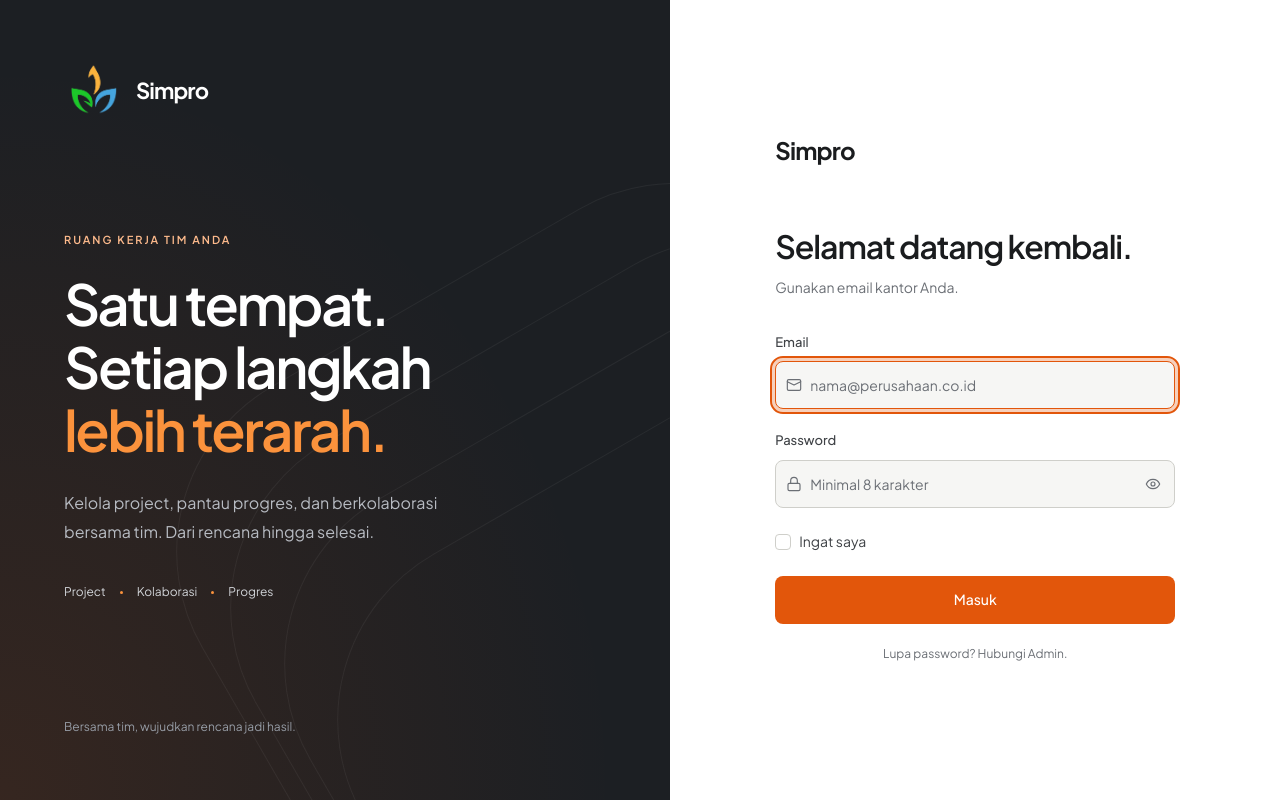
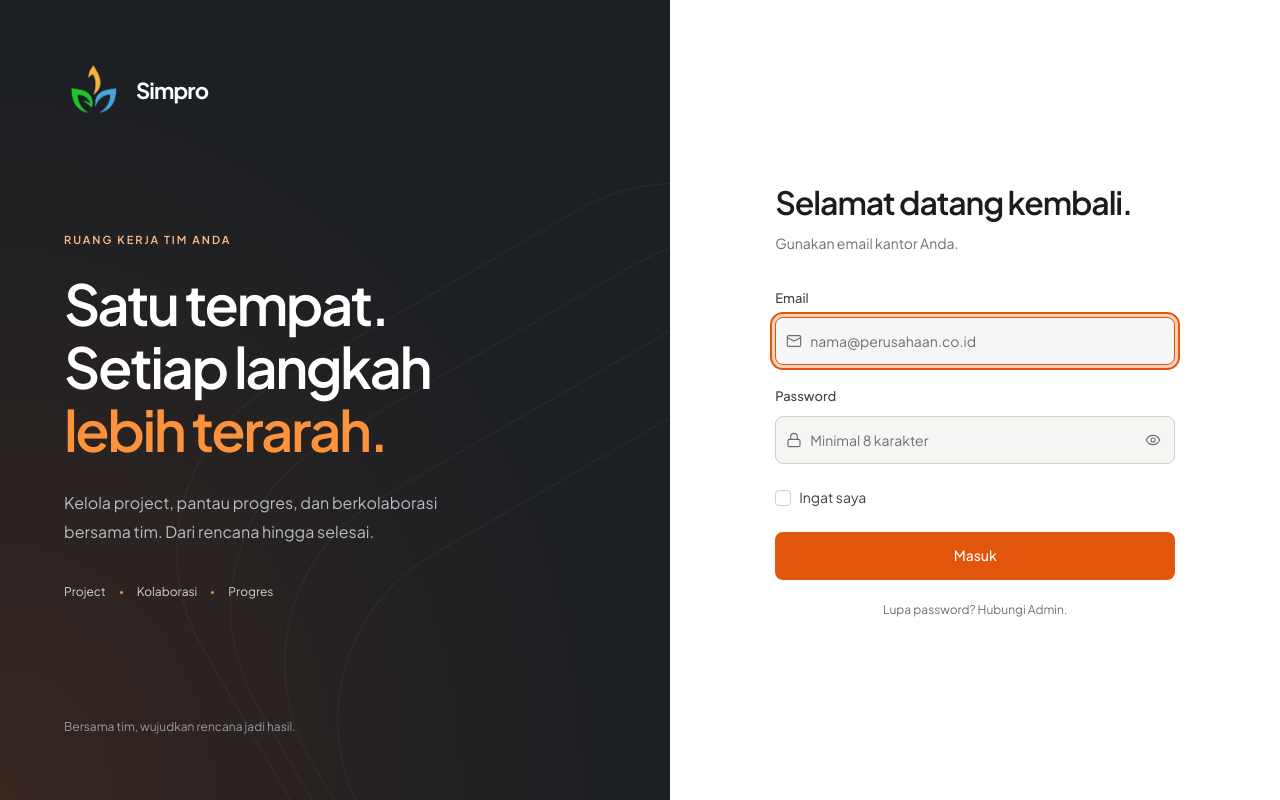
Before and after one commit to rafiazisr/simpro, a Laravel app: page /login in a window 1280 px wide. Run offline with Laravel 12, Linux system fonts and the light colour scheme; style sheets or scripts are compiled from the project's sources; parts of the project's set-up code (start-up, migrations or seed data) failed here and were passed over; some libraries are stand-ins or nearby versions.

Commit message:
fix: remove duplicate brand from login form

```diff
--- a/resources/views/auth/login.blade.php
+++ b/resources/views/auth/login.blade.php
@@ -14,7 +14,6 @@
 
     <section class="login-form-panel" aria-labelledby="login-title">
         <div class="login-form-wrap">
-        <span class="wordmark login-form-brand">{{ config('app.name') }}</span>
         <form class="col login-form" method="POST" action="{{ route('login.store') }}" novalidate
               x-data="{ sending: false }" @submit="if (sending) { $event.preventDefault() } sending = true">
             @csrf
```
